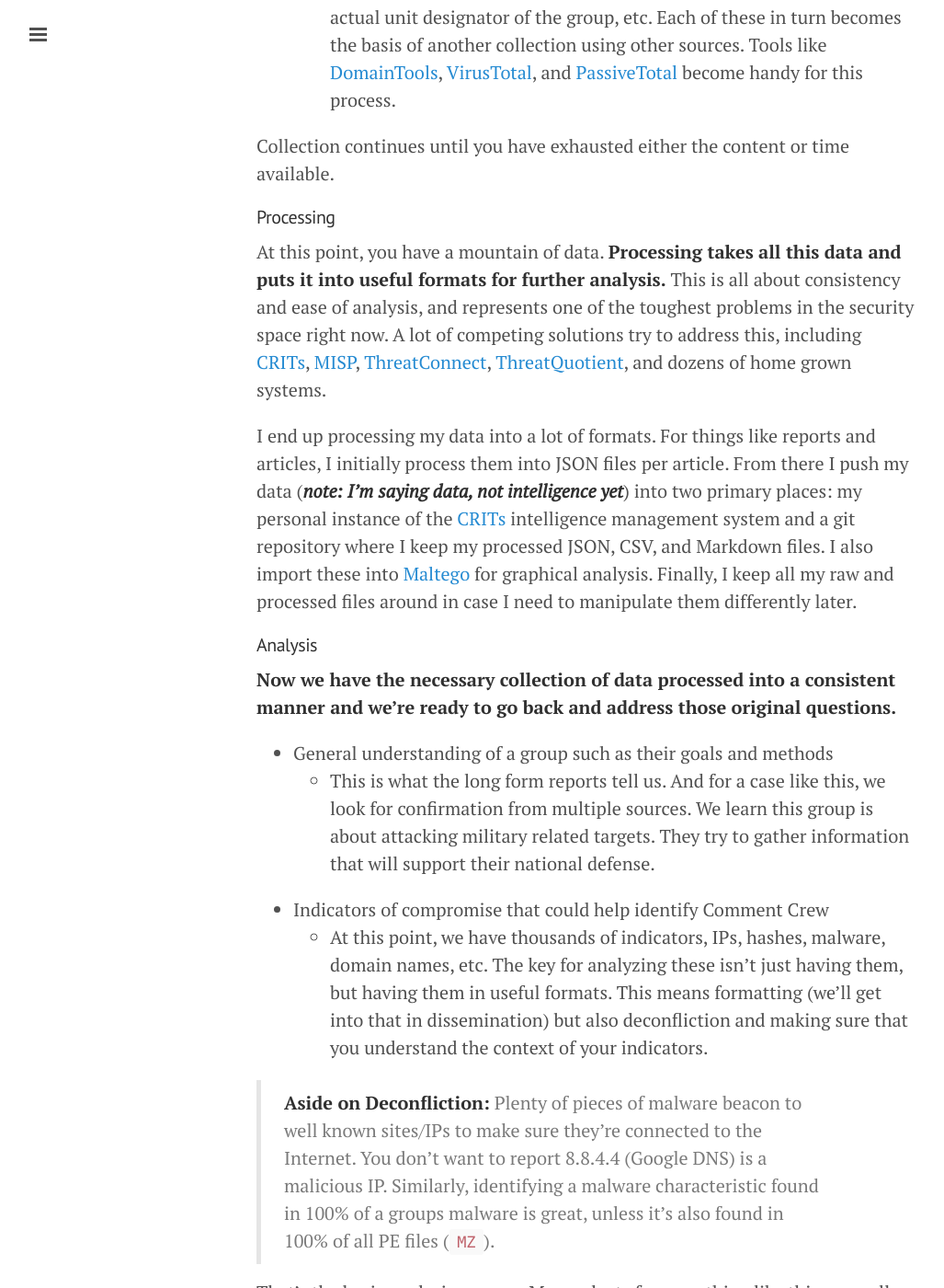
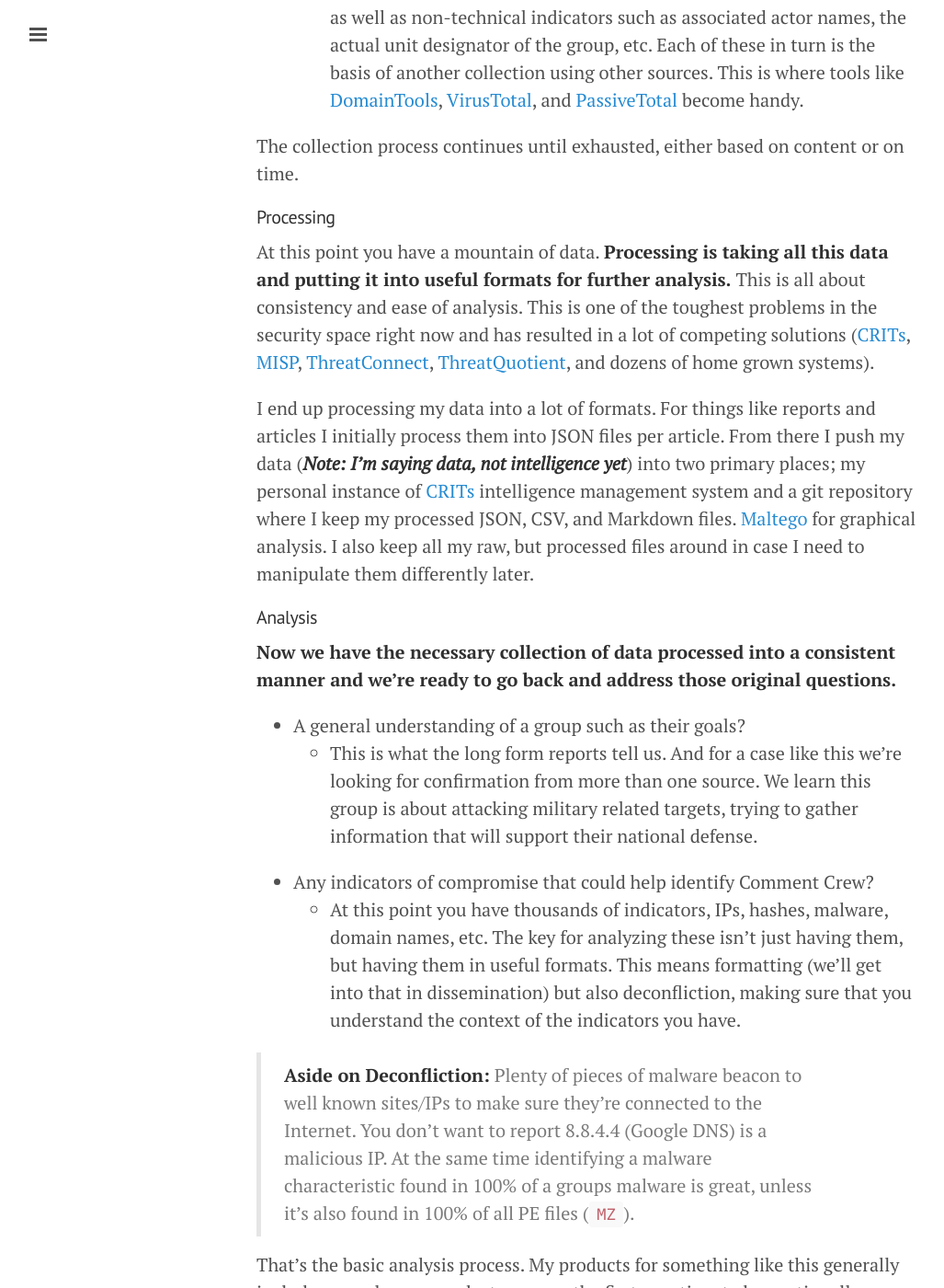
Before and after one commit to sroberts/sroberts.github.io, a Jekyll site: the page built from _posts/2015-02-16-cycles-intelligence.md, in a window 1280 px wide and 1400 px high, scrolled down 2929 px. Shown: the whole window at 92% size, without its empty margins (1-1028 px from the left). Built offline with Jekyll 4.4.1, drawn with Linux system fonts in a browser that asks for light colours; nearby versions of some CDN libraries; some of the changed text lies outside the part shown.

Commit message:
more help from @krmaxwell

````diff
--- a/_posts/2015-02-16-cycles-intelligence.md
+++ b/_posts/2015-02-16-cycles-intelligence.md
@@ -3,17 +3,17 @@
 title: Intelligence Concepts - The Intelligence Cycle
 ---
 
-I can't talk about important intelligence concepts for security without talking about the grand daddy, the original: the Intelligence Cycle. This should provide great discussion fodder for anyone who has to talk to someone claiming to sell some form of _Threat Intelligence_ product. In most cases, they seem to be using the phrase in place of the word _smart_. __Intelligence vs smart couldn't be farther from the truth.__
+I can't talk about important intelligence concepts for security without talking about the grand daddy, the original: the Intelligence Cycle. This should be great discussion fodder for anyone who has to talk to someone who claims they're selling some form of _Threat Intelligence_ product, given in most cases they seem to be using the phrase in place of the word _smart_. __Intelligence vs smart couldn't be farther from the truth.__
 
 ## [The Intelligence Cycle](https://www.cia.gov/kids-page/6-12th-grade/who-we-are-what-we-do/the-intelligence-cycle.html)
 
 ![Intelligence Cycle](/public/intelligence-cycle.png)
 
-That's it. Six steps described in six sentences, all pretty straight forward and clear. How could this get so misconstrued?
+That's it. Six steps described in six sentences, all pretty straight forward and clear. How could this get so  misconstrued?
 
 ## In Incident Response
 
-For the last two or so years, the security industry has been all about "Threat Intelligence" &mdash; with almost no idea what the word _intelligence_ actually means. Companies using the word _intelligence_ often seem to say that something involves an intelligent concept. Some of these technologies are innovative and beneficial, but they aren't intelligence. They want to cash in on the current (and ambiguous) _threat intelligence_ trend. Thus, they sell everything as _intelligence_.
+For the last two or so years the security industry has been all about "Threat Intelligence" with almost no idea what the word _intelligence_ actually means. Companies using the word _intelligence_ are trying to say something involves an intelligent concept. Some of these technologies are innovative and beneficial, but they aren't intelligence. The desire is to cash in on the current (and ambiguous) _threat intelligence_ trend and thus everything is _intelligence_.
 
 Both intelligence in the _Inteligence Process_ sense and the _smart_ sense are valid, but have distinctive connotations. The problem is marketing and a desire to cash in on the threat intelligence trend has resulted in vendors manipulating potential customers by confusing these meanings.
 
@@ -21,72 +21,72 @@
 
 ### A Walk Through the Intelligence Cycle
 
-I track groups for my own interest and work through this cycle often. In this case, we're going to walk through this cycle the way I would for one of the more well-known groups out there: the infamous [Comment Crew](http://en.wikipedia.org/wiki/PLA_Unit_61398) aka [APT1](https://www.mandiant.com/blog/mandiant-exposes-apt1-chinas-cyber-espionage-units-releases-3000-indicators/).
+I track groups for my own interest and work through this cycle often. In this case we're going to walk through this cycle the way I would for one of the more infamous groups out there; the infamous [Comment Crew](http://en.wikipedia.org/wiki/PLA_Unit_61398) aka [APT1](https://www.mandiant.com/blog/mandiant-exposes-apt1-chinas-cyber-espionage-units-releases-3000-indicators/).
 
 #### Direction
-__First, we have to set the parameters of the questions we will try to answer.__ In my personal research, I generally have two goals:
+__First we have to set the parameters of what questions we're trying to answer.__ When I'm doing my personal research I generally have two goals:
 
-- A general understanding of a group, such as their goals and methods.
+- A general understanding of a group such as their  goals.
 - Any indicators of compromise that could help me identify this group.
 
 #### Collection
 
-__Collection is the process of gathering as much information as you can that can help answer the questions posed in the direction.__ With groups like this, I create a series of search terms or known data points to start my collection.
+__Collection is the process of gathering as much information as you can that can help answer the questions posed in direction.__ My first thought with groups like is to create a series of search terms or known data point to start our collection of of.
 
 > __Aside:__ The most difficult data point to gather at the start of an investigation is all the potential reference terms for a specific group. Comment Crew is also called _Soy Sauce_, _ShadyRat_, _WebC2_, _GIF89a_, _APT1_, _Comment Panda_, and their Military Unit Cover Designator _Unit 61398_, all depending on who you ask. At this point each vendor has their own name, and each "fight club" often has their own designator as well. I'm stunned how often I've missed information about an actor just because I was too focused on the wrong name.
 
-From there we have a couple of common sources:
+From there we have a couple common sources:
 
 - Google
-    - It's amazing what you can find going through articles & blog posts. You'll want to store all of it. Watch out, though, as the current tech media is rife with republishing all over the place.
+    - It's amazing what you can find going through articles & blog posts. You'll want to store all the, though watch out; the current tech media is rife with republishing all over the place.
 - Vendor Information
-    - Comment Crew was the focus of the most [<i class="fa fa-file-pdf-o"></i> prolific single vendor report in security community history](http://intelreport.mandiant.com/Mandiant_APT1_Report.pdf). This of course merits a walk through with a fine-tooth comb, and so do the follow on reports.
+    - Comment Crew was the focus of the most [<i class="fa fa-file-pdf-o"></i> prolific single vendor report in security community history](http://intelreport.mandiant.com/Mandiant_APT1_Report.pdf). This of course merited a walk through with a fine tooth comb, but so did the follow on reports as well.
 - Re-Analyzing Information
-    - From this point there's a whole [<i class="fa fa-file-archive-o"></i>new series indicators of compromise](http://intelreport.mandiant.com/Mandiant_APT1_Report_Appendix.zip), as well as non-technical indicators such as associated actor names, the actual unit designator of the group, etc. Each of these in turn becomes the basis of another collection using other sources. Tools like [DomainTools](http://www.domaintools.com/), [VirusTotal](https://www.virustotal.com/), and [PassiveTotal](https://www.passivetotal.org/) become handy for this process.
+    - From this point there's a whole [<i class="fa fa-file-archive-o"></i> new series indicators of compromise](http://intelreport.mandiant.com/Mandiant_APT1_Report_Appendix.zip) as well as non-technical indicators such as associated actor names, the actual unit designator of the group, etc. Each of these in turn is the basis of another collection using other sources. This is where tools like [DomainTools](http://www.domaintools.com/), [VirusTotal](https://www.virustotal.com/), and [PassiveTotal](https://www.passivetotal.org/) become handy.
 
-Collection continues until you have exhausted either the content or time available.
+The collection process continues until exhausted, either based on content or on time.
 
 #### Processing
 
-At this point, you have a mountain of data. __Processing takes all this data and puts it into useful formats for further analysis.__ This is all about consistency and ease of analysis, and represents one of the toughest problems in the security space right now. A lot of competing solutions try to address this, including [CRITs](http://crits.github.io/), [MISP](http://www.misp-project.org/), [ThreatConnect](http://threatconnect.com/), [ThreatQuotient](https://www.threatq.com/), and dozens of home grown systems.
+At this point you have a mountain of data. __Processing is taking all this data and putting it into useful formats for further analysis.__ This is all about consistency and ease of analysis. This is one of the toughest problems in the security space right now and has resulted in a lot of competing solutions ([CRITs](http://crits.github.io/), [MISP](http://www.misp-project.org/), [ThreatConnect](http://threatconnect.com/), [ThreatQuotient](https://www.threatq.com/), and dozens of home grown systems).
 
-I end up processing my data into a lot of formats. For things like reports and articles, I initially process them into JSON files per article. From there I push my data (___note: I'm saying data, not intelligence yet___) into two primary places: my personal instance of the [CRITs](http://crits.github.io/) intelligence management system and a git repository where I keep my processed JSON, CSV, and Markdown files. I also import these into [Maltego](https://www.paterva.com/web6/products/maltego.php) for graphical analysis. Finally, I keep all my raw and processed files around in case I need to manipulate them differently later.
+I end up processing my data into a lot of formats. For things like reports and articles I initially process them into JSON files per article. From there I push my data (___Note: I'm saying data, not intelligence yet___) into two primary places; my personal instance of [CRITs](http://crits.github.io/) intelligence management system and a git repository where I keep my processed JSON, CSV, and Markdown files. [Maltego](https://www.paterva.com/web6/products/maltego.php) for graphical analysis. I also keep all my raw, but processed files around in case I need to manipulate them differently later.
 
 #### Analysis
 
 __Now we have the necessary collection of data processed into a consistent manner and we're ready to go back and address those original questions.__
 
-- General understanding of a group such as their goals and methods
-    - This is what the long form reports tell us. And for a case like this, we look for confirmation from multiple sources. We learn this group is about attacking military related targets. They try to gather information that will support their national defense.
-- Indicators of compromise that could help identify Comment Crew
-    - At this point, we have thousands of indicators, IPs, hashes, malware, domain names, etc. The key for analyzing these isn't just having them, but having them in useful formats. This means formatting (we'll get into that in dissemination) but also deconfliction and making sure that you understand the context of your indicators.
+- A general understanding of a group such as their goals?
+    - This is what the long form reports tell us. And for a case like this we're looking for confirmation from more than one source. We learn this group is about attacking military related targets, trying to gather information that will support their national defense.
+- Any indicators of compromise that could help identify Comment Crew?
+    - At this point you have thousands of indicators, IPs, hashes, malware, domain names, etc. The key for analyzing these isn't just having them, but having them in useful formats. This means formatting (we'll get into that in dissemination) but also deconfliction, making sure that you understand the context of the indicators you have.
 
-> __Aside on Deconfliction:__ Plenty of pieces of malware beacon to well known sites/IPs to make sure they're connected to the Internet. You don't want to report 8.8.4.4 (Google DNS) is a malicious IP. Similarly, identifying a malware characteristic found in 100% of a groups malware is great, unless it's also found in 100% of all PE files (```MZ```).
+> __Aside on Deconfliction:__ Plenty of pieces of malware beacon to well known sites/IPs to make sure they're connected to the Internet. You don't want to report 8.8.4.4 (Google DNS) is a malicious IP. At the same time identifying a malware characteristic found in 100% of a groups malware is great, unless it's also found in 100% of all PE files (```MZ```).
 
-That's the basic analysis process. My products for something like this generally include a couple of paragraphs to answer the first requirement (to be continually updated) and a group of files detailing the second set of indicators. I could use one of the major standards for that, such as [STIX](https://stix.mitre.org/) or [OpenIOC](http://www.openioc.org/). However, at this point they're both difficult to work with and not well adopted, so I find it easier to stick with open file types like Markdown, JSON, CSV, etc.
+That's the basic analysis process. My products for something like this generally include a couple paragraphs to answer the first question, to be continually updated, and a group of files detailing the second set of indicators. I could use on one of the major standards for that, such as [STIXX](https://stix.mitre.org/) or [OpenIOC](http://www.openioc.org/), but given at this point they're both difficult to work with and not well adopted I find its easier to stick with open file types like Markdown, JSON, CSV, etc.
 
 #### Dissemination
 
-The next to last step is dissemination to stakeholders. In a case like this, I'm the stakeholder, so I don't need things disseminated since this is a reference set for me. __In the event I was building this for someone else, this is the point where I'd pass them information.__
+The next to last step is dissemination to stakeholders. In a case like this I'm the stakeholder, so I don't need things disseminated as this is a reference set for me. __In the event I was building this for someone else this is the point where I'd pass them information.__
 
-If I was disseminating this data, I'd consider a few things:
+If I was disseminating this data there are things to consider:
 
-- Different stakeholders will need a different format of product.
+- Different stakeholders will need a different format of product
     - Engineers and analysts will want indicators in easy to work with formats (like JSON & CSV). Managers and directors will want shorter briefs, often in prose, and probably as PDFs. Always consider your audience in how you share your data.
-- Operational security of intelligence matters.
-    - The TLP method helps, but you have to make sure people will follow through with this. You don't want to do all this work only to feed it back to the compromised group you're analyzing.
+- Operational security of intelligence matters
+    - The TLP method helps, but you have to make sure people will follow through with this. You don't want to do all this work compromised group you're analyzing.
 
 #### Feedback
 
-The feedback step is the simplest part of this whole cycle: __Did you answer the questions posted during direction to the stakeholders' satisfaction?__ If yes, does this lead to new questions/direction? If no, how does this lead to generating a better question or a new series of collections?
+The feedback step is the simplest part of this whole cycle: __Did you answer the questions posted during direction to the stakeholders satisfaction?__ If yes does this lead to new questions/direction? If no how does this lead to generating a better question or a new series of collections?
 
-This is a tough one to stomach. If you're the stakeholder, you answer to yourself, which makes it difficult to be honest in your assessment. If the stakeholder is someone else this is their chance to judge your work. Brutal honesty with yourself throughout the process is the answer.
+This is a tough one to stomach. If you're the stakeholder you're answering to yourself, which makes it difficult to be honest in your assessment. If the stakeholder is someone else this is their chance to judge your work. Brutal honesty with yourself throughout the process is the answer.
 
-The other key piece of feedback is how application of the new intelligence you've developed results in even more data. Say you deploy a Snort rule for a network string, and you get a hit. All the information you can gather around that hit is data to include during the collection phase of your next cycle. We'll talk even more about this integration in my next post on F3EAD.
+The other key piece of feedback is how application of the new intelligence you've developed results in even more data. Say you deploy a snort rule for a network string and you get a hit, all the information you can gather around that hit is data to include during the collection phase of your next cycle. We'll talk even more about this integration in my next post on F3EAD.
 
 ## Takeaways from the Intelligence Cycle
 
-The intelligence cycle doesn't get used day in and day out in DFIR work. But it has become more and more critical to always have running in the back of your head. Whether evaluating new tools or vendors, it's important to understand that intelligence is more than just data. It's data processed rigorously to ensure a balanced, well-contextualized product. This ensures that you make good decisions, not just follow whatever data is in front of you.
+The intelligence cycle isn't something that gets used day in and day out in DFIR work, but is becoming more and more critical to always have running in the back of your head. Whether evaluating new tools or vendors its important to understand that intelligence isn't just data, it's data processed in a rigorous way to ensure a balanced, well contextualized product. This is to make sure you're making good decisions, not following whatever data is in front of you.
 
 ## More Reading
 - [Wikipedia: Intelligence Cycle](http://en.wikipedia.org/wiki/Intelligence_cycle)
````
